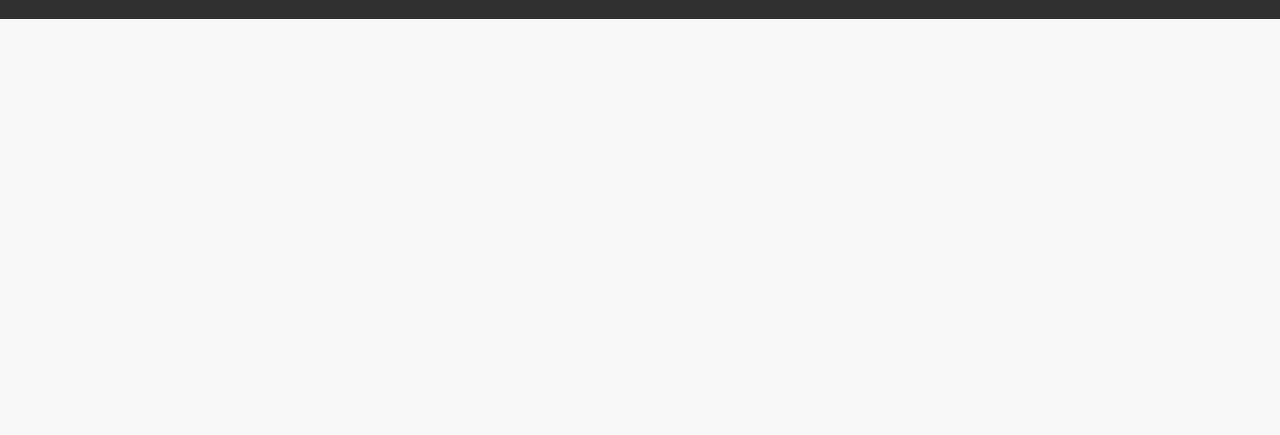
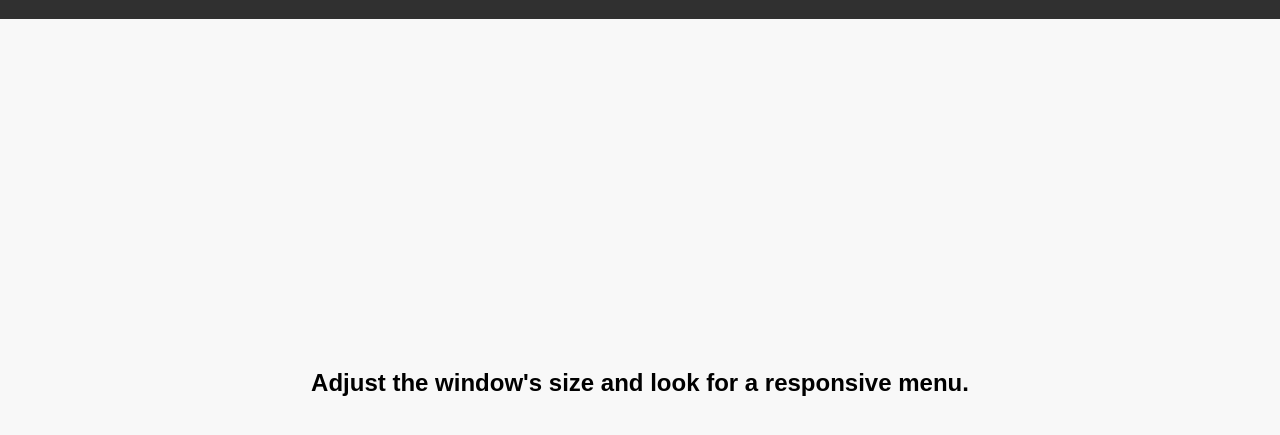
Before and after one commit to Hiteshkumawat/responsive-navbar, a plain HTML site: page index.html in a window 1280 px wide. Shown: the part 53-488 px from the top of the page. Drawn offline with Linux system fonts and the light colour scheme.

Commit message:
added instruction for user

```diff
--- a/index.html
+++ b/index.html
@@ -49,7 +49,11 @@
             </nav>
         </header>
         <!--Header start-->
-
+        <main>
+            <section>
+                <h2 class="instruction">Adjust the window's size and look for a responsive menu.</h2>
+            </section>
+        </main>
         <!--Backdrop start (for mobile menu only)-->
         <div class="backdrop"></div>
         <!--Backdrop end (for mobile menu only)-->
--- a/main.css
+++ b/main.css
@@ -81,7 +81,18 @@ a {
 .nav-btn label span:not(:last-child) {
     margin-bottom: 7px;
 }
+/* remove this when you use this code for your webpage*/
+.instruction {
+    display: flex;
+    align-items: center;
+    justify-content: center;
+    height: calc(100vh - 72px);
+}
 @media (max-width: 992px) {
+    /* remove this when you use this code for your webpage*/
+    .instruction {
+        display: none;
+    }
     .nav-menu {
         display: none !important;
     }
```
